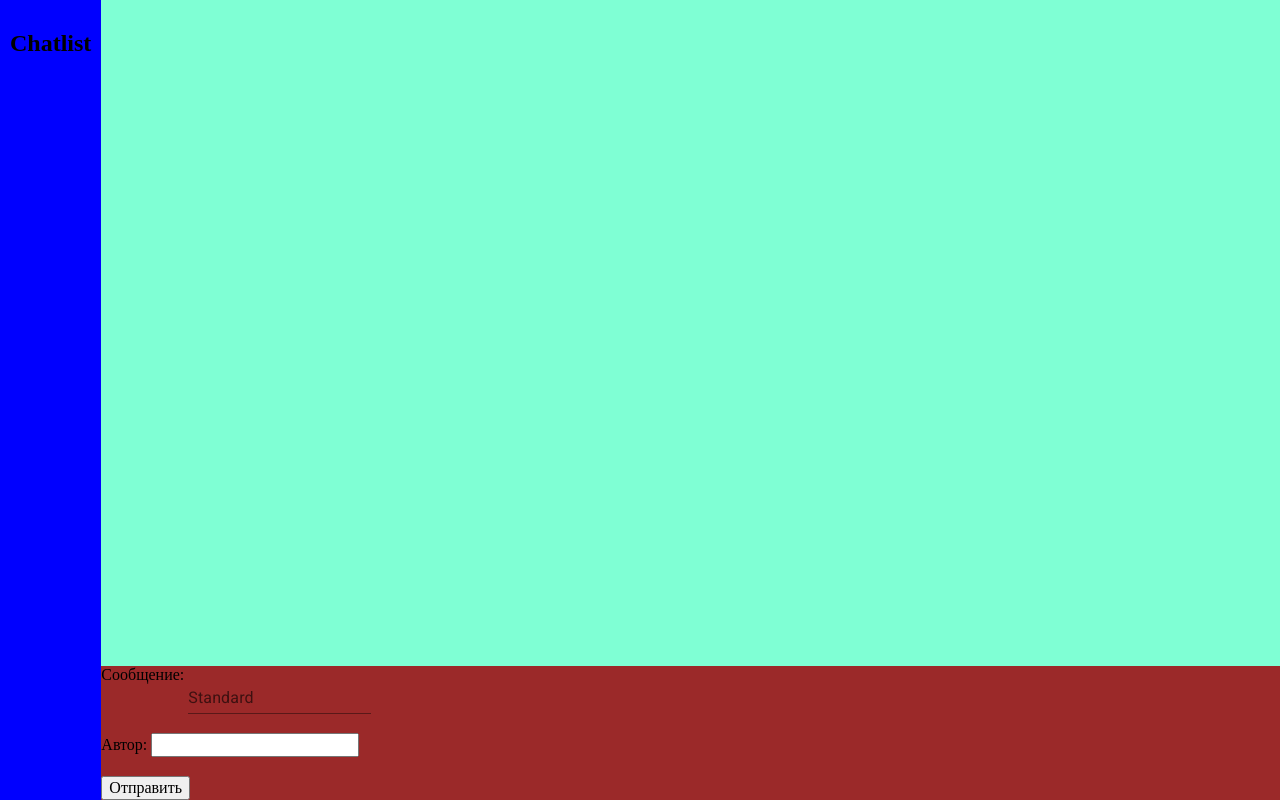
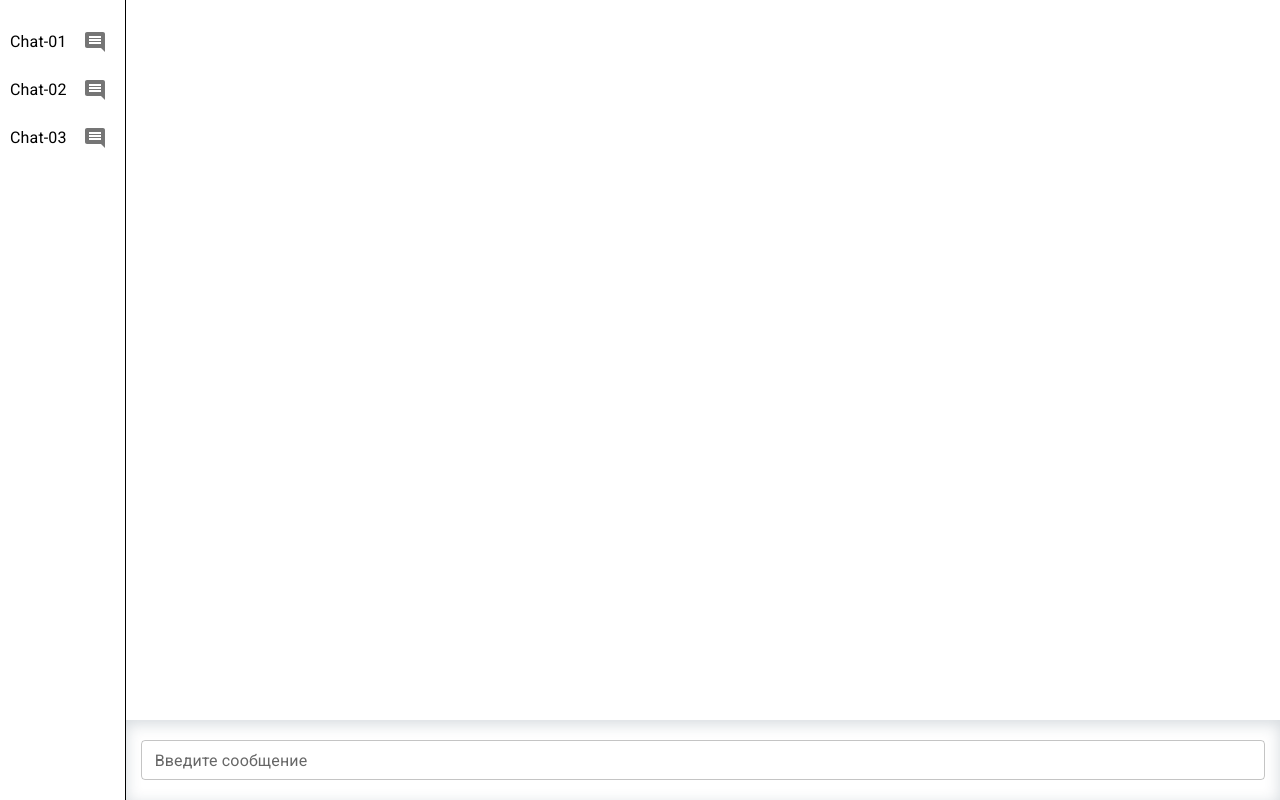
Before and after one commit to dasdias/react-gb-10-2022, a React (Create React App) app: page / in a window 1280 px wide. Built offline with nearby package versions, Linux system fonts and the light colour scheme.

Commit message:
lesson-03

```diff
--- a/src/App.css
+++ b/src/App.css
@@ -7,7 +7,7 @@
 
 .chat-body {
   flex-grow: 1;
-  background-color: rgb(155, 41, 41);
+  /* background-color: rgb(155, 41, 41); */
   display: flex;
   flex-direction: column;
 }
--- a/src/App.js
+++ b/src/App.js
@@ -10,7 +10,11 @@ export function App() {
     author: "",
   });
   const [messageList, setMessageList] = useState([]);
-  const [chatList, setChatList] = useState([]);
+  const [chatList, setChatList] = useState([
+    { id: "chat01", name: "Chat-01" },
+    { id: "chat02", name: "Chat-02" },
+    { id: "chat02", name: "Chat-03" },
+  ]);
 
   const robotMsg = "Мы получили ваше сообщение и скоро свяжемся с вами.";
 
@@ -30,7 +34,7 @@ export function App() {
   }, [messageList])
   return (
     <div className="app">
-      <ChatList />
+      <ChatList chatList={chatList} setChatList={setChatList} />
       <div className="chat-body">
         <MessageList messages={messageList} />
         <Form dataInput={inputMsg} setInputMsg={setInputMsg} setMessage={setMessageList} />
--- a/src/components/chatList/chatList.jsx
+++ b/src/components/chatList/chatList.jsx
@@ -1,9 +1,31 @@
+import { IconButton, List, ListItem, ListItemText } from "@mui/material";
 import style from "./chatlist.module.css";
+import CommentIcon from '@mui/icons-material/Comment';
 
-export const ChatList = () => {
+export const ChatList = ({ chatList, setChatList }) => {
   return (
     <div className={style.chatlist}>
-      <h2>Chatlist</h2>
+      <List sx={{ width: '100%', maxWidth: 360, bgcolor: 'background.paper' }}>
+        {chatList.map((ListElem, i) => (
+          <ListItem
+            key={i}
+            disableGutters
+            secondaryAction={
+              <IconButton aria-label="comment">
+                <CommentIcon />
+              </IconButton>
+            }
+          >
+            <ListItemText primary={`${ListElem.name}`} />
+          </ListItem>
+        ))}
+      </List>
     </div>
+    //   {chatList.map((chatItem, index) => {
+    //     return (
+    //       <h2 key={index}>{chatItem.name}</h2>
+
+    //     )
+    //   })}
   )
 }
--- a/src/components/chatList/chatlist.module.css
+++ b/src/components/chatList/chatlist.module.css
@@ -1,4 +1,5 @@
 .chatlist {
   padding: 10px;
-  background-color: blue;
+  border-right: 1px solid #000;
+  /* background-color: blue; */
 }
--- a/src/components/form/form.jsx
+++ b/src/components/form/form.jsx
@@ -1,6 +1,7 @@
 // import { useEffect, useState } from "react";
-import { TextField } from "@mui/material";
+import { IconButton, TextField } from "@mui/material";
 import style from "./form.module.css";
+import SendIcon from '@mui/icons-material/Send';
 
 export const Form = ({ dataInput, setInputMsg, setMessage }) => {
   const { text, author } = dataInput;
@@ -8,26 +9,30 @@ export const Form = ({ dataInput, setInputMsg, setMessage }) => {
     e.preventDefault();
 
     if (text.length > 0) {
-      setMessage((prev) => [...prev, { text, author }])
+      setMessage((prev) => [...prev, { text, author: 'User' }])
     }
-    setInputMsg({ text: "", author: "" });
+    setInputMsg({ text: "", author: "User" });
   }
 
   return (
     <form className={style.form} onSubmit={submitForm}>
-      <div>
-        <label htmlFor="message">Сообщение: </label>
-        <TextField id="standard-basic" label="Standard" variant="standard" value={text} onChange={(e) => { setInputMsg((prev) => ({ ...prev, text: e.target.value })) }} />
-        {/* <input type="text" name="message" id="message" value={text} onChange={(e) => { setInputMsg((prev) => ({ ...prev, text: e.target.value })) }} /> */}
-      </div>
-      <br />
-      <div>
-        <label htmlFor="author">Автор: </label>
-        <input type="text" name="author" id="author" value={author} onChange={(e) => { setInputMsg((prev) => ({ ...prev, author: e.target.value })) }} />
-      </div>
-      <br />
-      <div>
-        <button>Отправить</button>
+      <div className={style.form__msg}>
+        <TextField id="message"
+          label="Введите сообщение"
+          variant="outlined"
+          fullWidth
+          size="small"
+          value={text}
+          onChange={(e) => {
+            setInputMsg((prev) => ({ ...prev, text: e.target.value }))
+          }}
+        />
+        {text.length ?
+          <IconButton type="submit" className={style.form__btn} aria-label="comment">
+            <SendIcon />
+          </IconButton>
+          : ""
+        }
       </div>
     </form>
   )
--- a/src/components/form/form.module.css
+++ b/src/components/form/form.module.css
@@ -1,3 +1,19 @@
 .form {
   text-align: left;
+  padding: 20px 15px;
+  -webkit-box-shadow: 0px 4px 15px 0px rgba(34, 60, 80, 0.19) inset;
+  -moz-box-shadow: 0px 4px 15px 0px rgba(34, 60, 80, 0.19) inset;
+  box-shadow: 0px 4px 15px 0px rgba(34, 60, 80, 0.19) inset;
 }
+
+.form__msg {
+  display: flex;
+  align-items: center;
+  width: 100%;
+}
+
+.form__btn {
+  border: none;
+  background-color: transparent;
+  cursor: pointer;
+}
--- a/src/components/messageList/messageList.module.css
+++ b/src/components/messageList/messageList.module.css
@@ -1,6 +1,6 @@
 .messagelist {
   flex-grow: 1;
-  background-color: aquamarine;
+  /* background-color: aquamarine; */
   padding: 10px;
   overflow-y: auto;
 }
@@ -9,8 +9,13 @@
   padding: 4px 8px;
   background-color: rgb(48, 99, 161);
   border-radius: 8px;
+  color: rgb(241, 241, 241);
 }
 
 .msg+.msg {
   margin-top: 15px;
 }
+
+.msg-bot {
+  text-align: right;
+}
```
